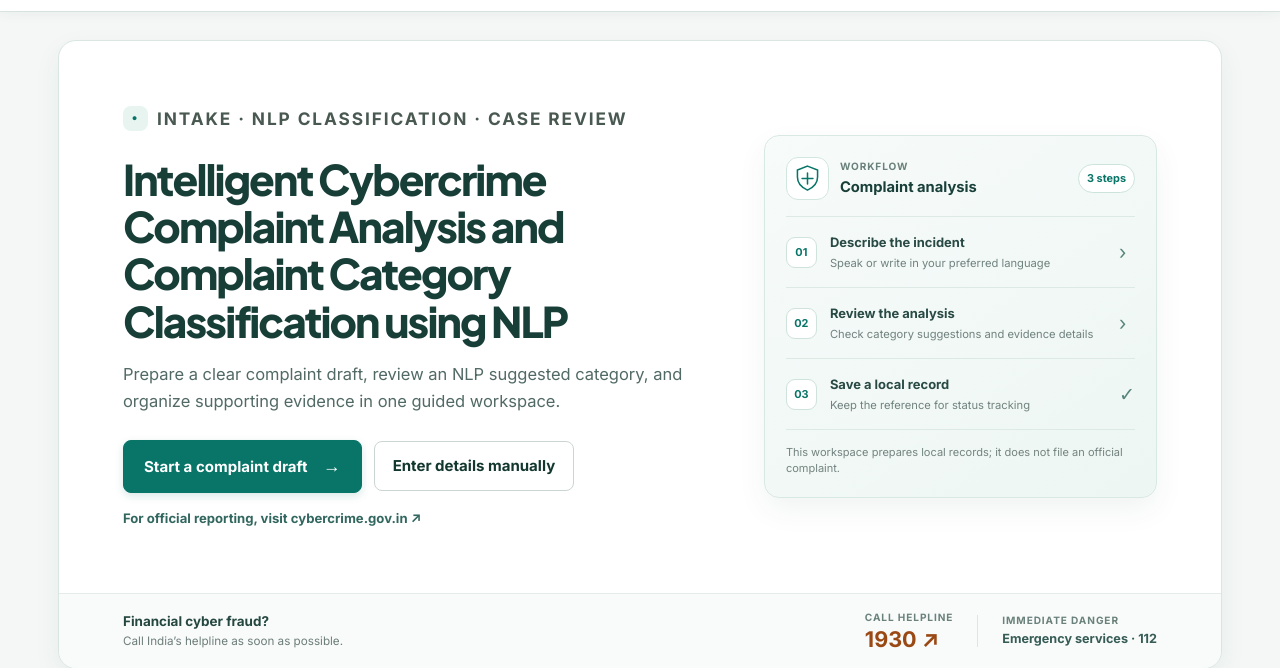
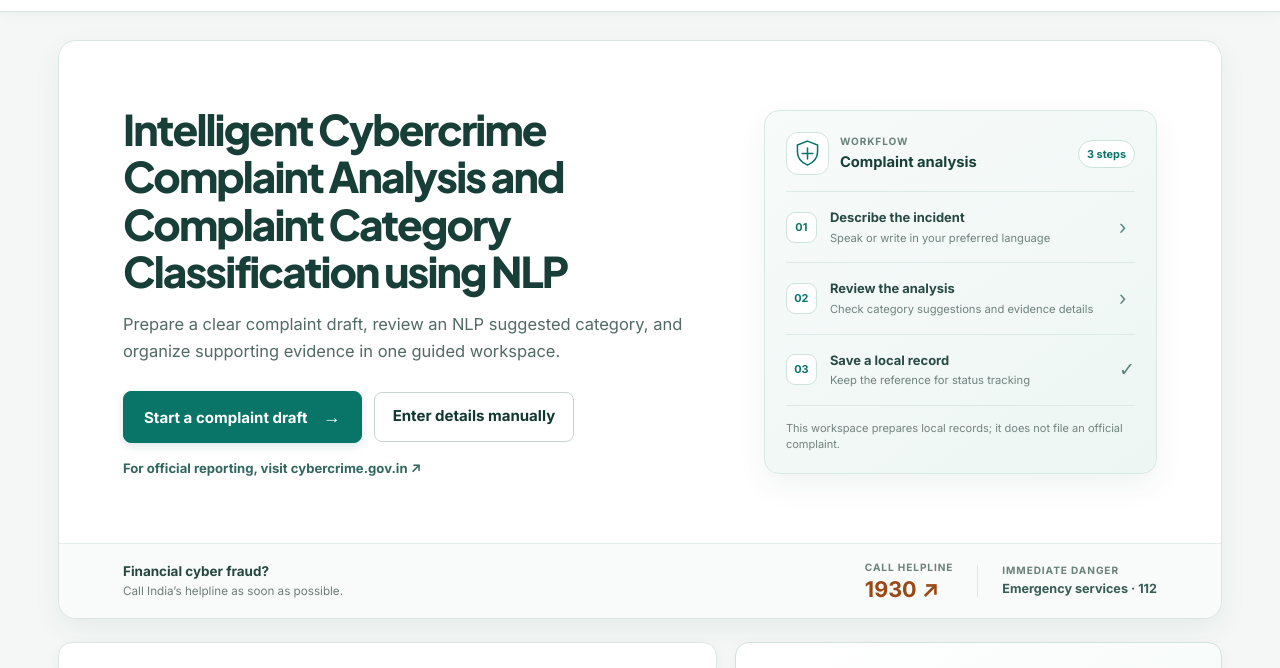
Before and after one commit to pranit-chavan/ai_ncrp_graviance_portal, a plain HTML site: page static/index.html in a window 1280 px wide. Shown: the part 59-727 px from the top of the page. Drawn offline with Linux system fonts and the light colour scheme.

Commit message:
Remove intake classification eyebrow from home

```diff
--- a/static/index.html
+++ b/static/index.html
@@ -136,7 +136,6 @@
         <section class="home-hero home-hero-redesigned" aria-labelledby="home-title">
           <div class="hero-main">
             <div class="home-copy">
-              <p class="hero-eyebrow"><span class="hero-eyebrow-mark" aria-hidden="true">●</span> INTAKE · NLP CLASSIFICATION · CASE REVIEW</p>
               <h1 id="home-title">Intelligent Cybercrime Complaint Analysis and Complaint Category Classification using NLP</h1>
               <p class="hero-description">Prepare a clear complaint draft, review an NLP suggested category, and organize supporting evidence in one guided workspace.</p>
               <div class="home-actions">
```
